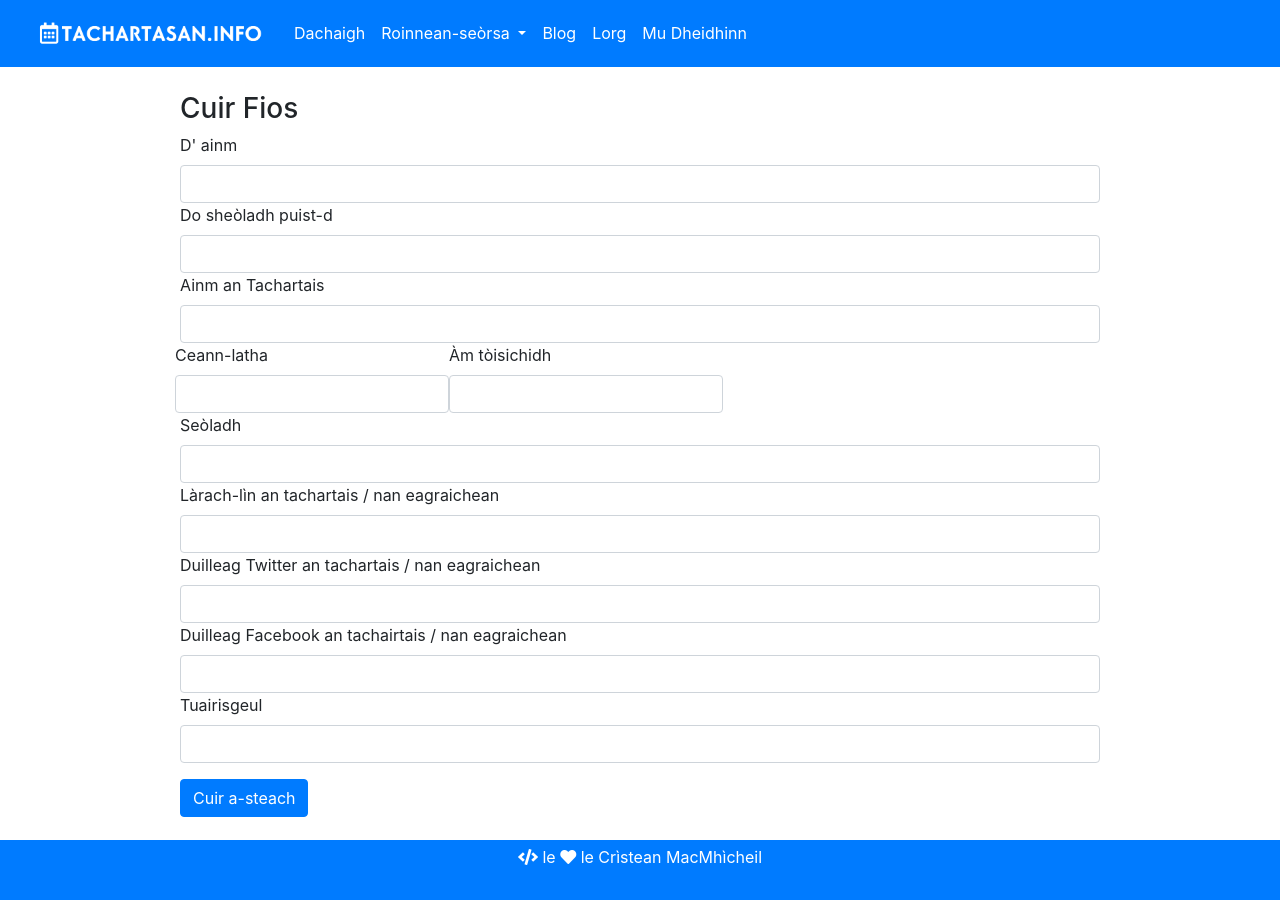
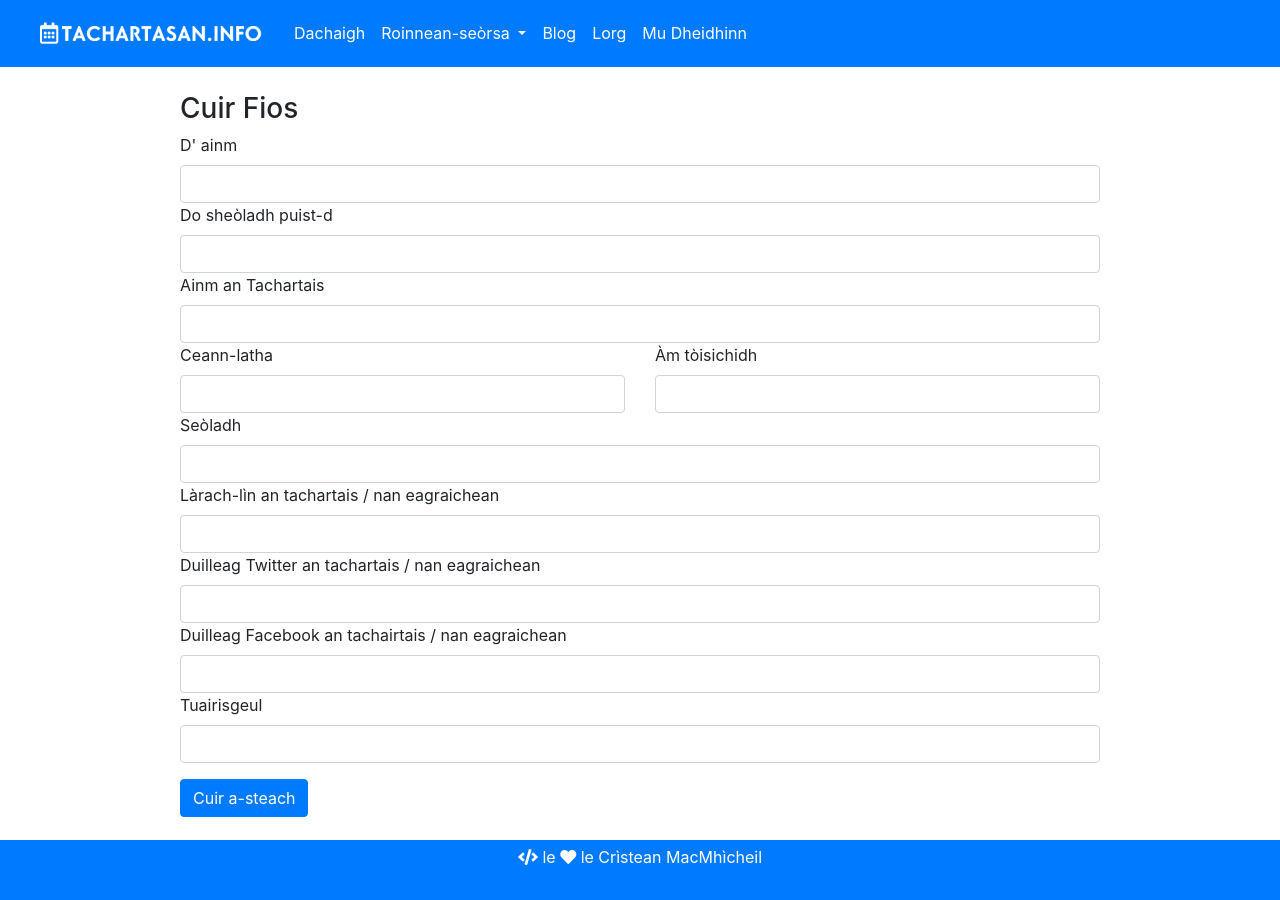
Before and after one commit to tachartasan/tachartasan.github.io, a Jekyll site: the page built from contact.md, in a window 1280 px wide. Built offline with Jekyll 4.4.1, drawn with Linux system fonts in a browser that asks for light colours; nearby versions of some CDN libraries.

Commit message:
Update contact.md

```diff
--- a/contact.md
+++ b/contact.md
@@ -19,12 +19,12 @@ permalink: /cuir-fios/
     <label for="eventname">Ainm an Tachartais</label>
     <input class="form-control" type='text' id='eventname' />
 
-    <div class="form-row">
-      <div class="form-col">
+    <div class="row">
+      <div class="col">
         <label for="date">Ceann-latha</label>
         <input class="form-control" type='text' id='date' />
       </div>
-      <div class="form-col">
+      <div class="col">
         <label for="time">Àm tòisichidh</label>
         <input class="form-control" type='text' id='time' />
       </div>
```
